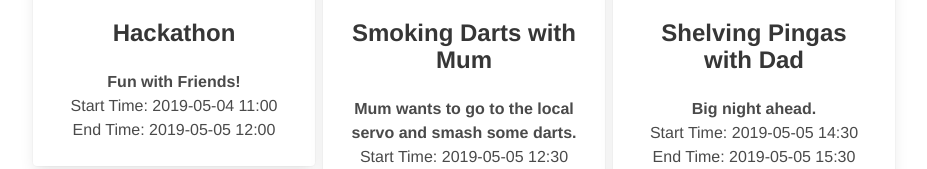
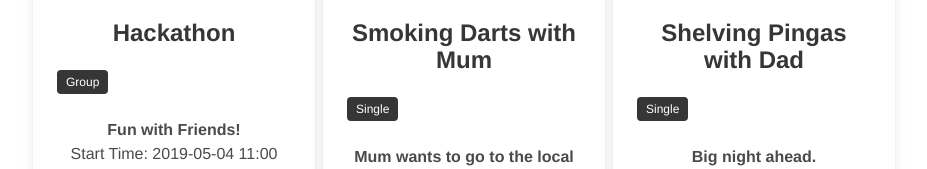
Before and after one commit to aidengaripoli/facebook-melbourne-hackathon, a Vue app: page /events in a window 1280 px wide. Shown: the part 301-470 px from the top of the page, without its empty margins (31-958 px from the left). Built offline with nearby package versions, Linux system fonts and the light colour scheme.

Commit message:
Events properly displayed

```diff
--- a/src/components/EventCard.vue
+++ b/src/components/EventCard.vue
@@ -10,6 +10,9 @@
         <div class="media-content">
           <div class="content">
             <h1 class="title is-4">{{eventName}}</h1>
+            <div class="tags" v-for="tag in eventTags" v-bind:key="tag">
+              <span class="tag is-dark">{{tag}}</span>
+            </div>
             <b>{{eventDesc}}</b>
             <br>
             Start Time: <time datetime="eventStartDateTime">{{eventStartDateTime}}</time>
```
